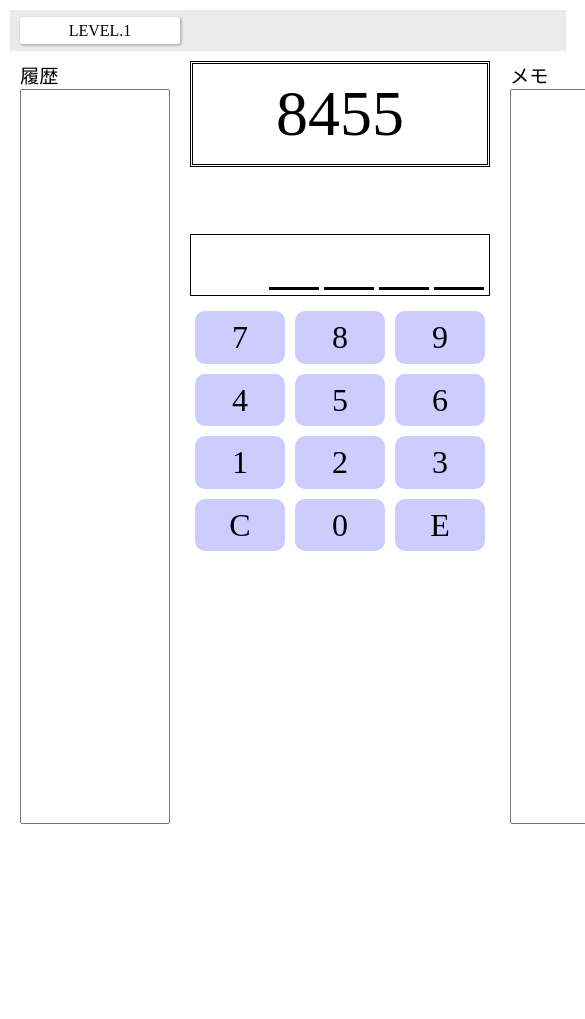
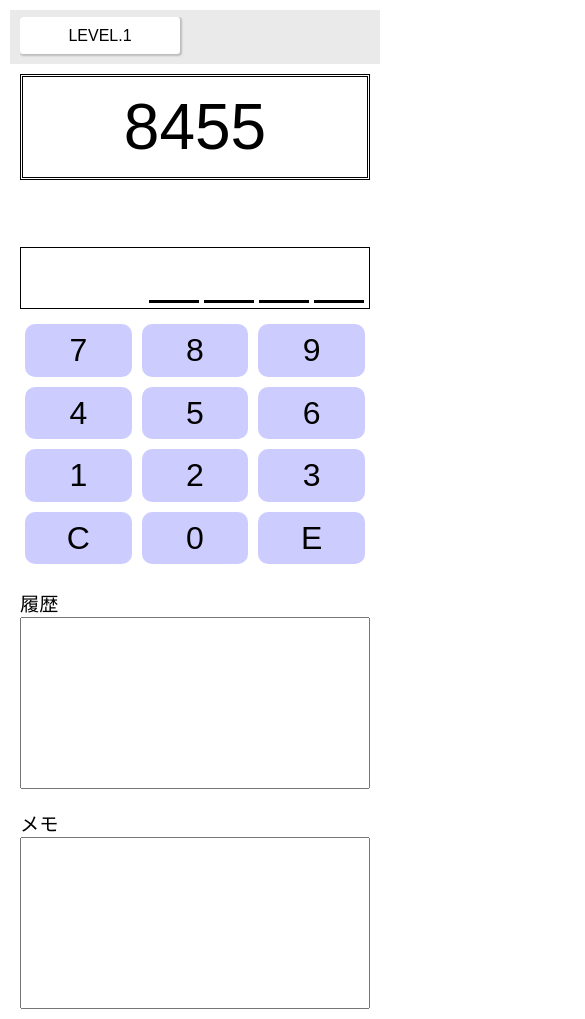
Before and after one commit to root38269/nazokikai, a plain HTML site: page index.html in a window 390 px wide. Shown: the top 1019 px of the page, 585 px wide, since content can reach past the window. Before the commit the page ends 844 px from the top, so only its background shows below. Drawn offline with Linux system fonts and the light colour scheme.

Commit message:
Update style.css

```diff
--- a/style.css
+++ b/style.css
@@ -7,12 +7,16 @@ body {
   width: 100%;
   display:  flex;
   margin: 0;
+
+  font-family: sans-serif;
+
   overflow: scroll;
 }
 div.wrapper {
   position: relative;
   flex-grow: 1;
   padding: 10px;
+  min-width: 250px;
 }
 
 div.tab_wrapper {
@@ -22,16 +26,21 @@ div.tab_wrapper {
   display:  flex;
   flex-direction: column;
 }
-div.tab_bar {
+div.tab_bar_wrapper {
   flex-basis: 35px;
   flex-grow: 0;
   flex-shrink: 0;
+  padding: 7px 10px 10px 10px;
+
+  background-color: #eaeaea;
+}
+div.tab_bar {
   display: flex;
   flex-direction: row;
-  gap: 5px;
-  padding: 7px 10px;
+  height: 100%;
+  padding-bottom: 10px;
 
-  background-color: #eaeaea;
+  overflow: scroll visible;
 }
 div.tab_tab {
   flex-basis: 150px;
@@ -43,6 +52,7 @@ div.tab_tab {
   justify-content: center;
   align-items: center;
   padding: 6px 5px 5px 5px;
+  margin-right: 5px;
 
   border-radius: 3px;
   box-shadow: 1px 1px 2px 1px rgba(0,0,0,0.2);
@@ -199,3 +209,22 @@ div.tab_wrapper.display2 .question_number.content2,
 div.tab_wrapper.display3 .question_number.content3{
   display: initial;
 }
+
+
+@media screen and (max-width: 680px) {
+  div.tab_content {
+    flex-direction: column;
+  }
+  div.main_space {
+    order: 1;
+  }
+  div.side_bar1 {
+    order: 2;
+    flex-basis: 200px;
+  }
+  div.side_bar2 {
+    order: 3;
+    flex-basis: 200px;
+  }
+
+}
```
